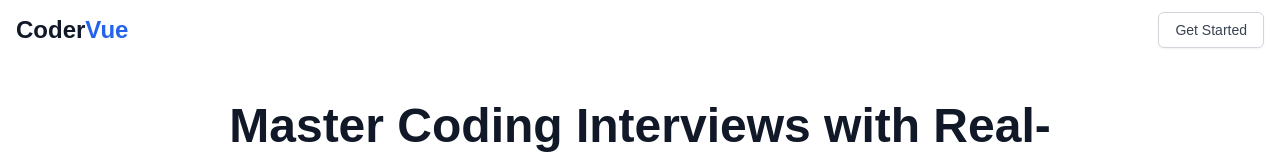
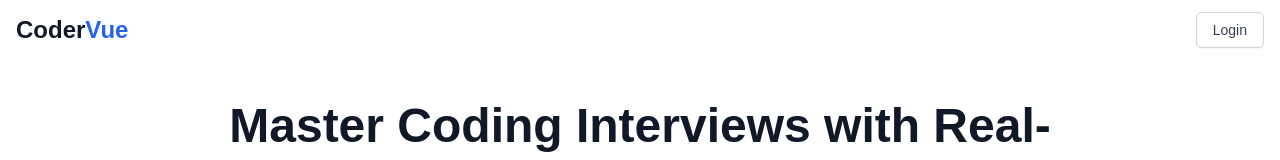
Before and after one commit to bismansahni/CoderVue, a Next.js app: page / in a window 1280 px wide. Shown: the top 160 px of the page. Built offline with nearby package versions, Linux system fonts and the light colour scheme.

Commit message:
changed button to Login

```diff
--- a/app/page.tsx
+++ b/app/page.tsx
@@ -124,7 +124,7 @@ export default function Home() {
                         variant="outline"
                         className="border-gray-300 text-gray-700 hover:text-gray-900 hover:border-gray-400"
                     >
-                        Get Started
+                      Login
                     </Button>
                 </div>
             </header>
```
